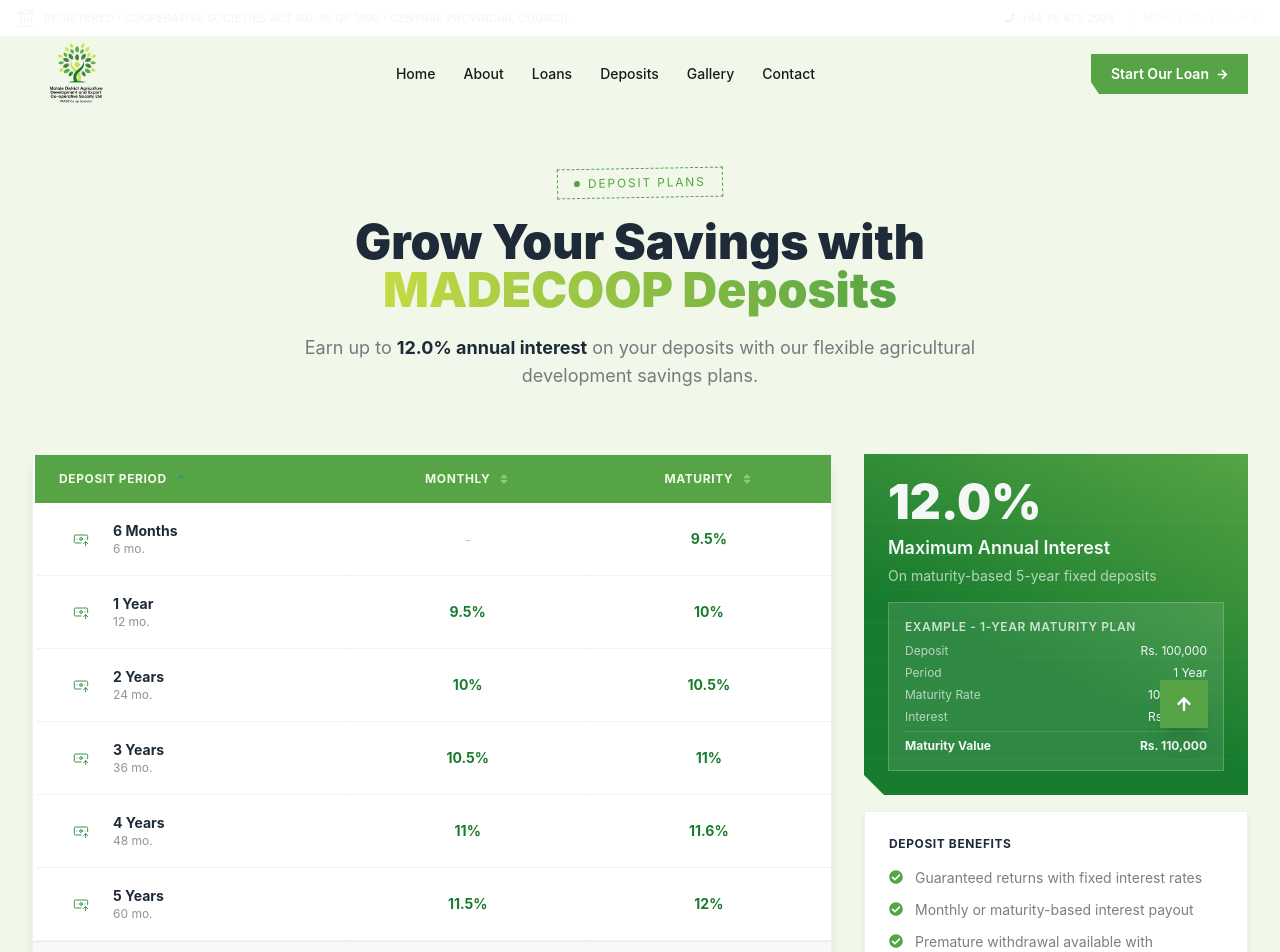
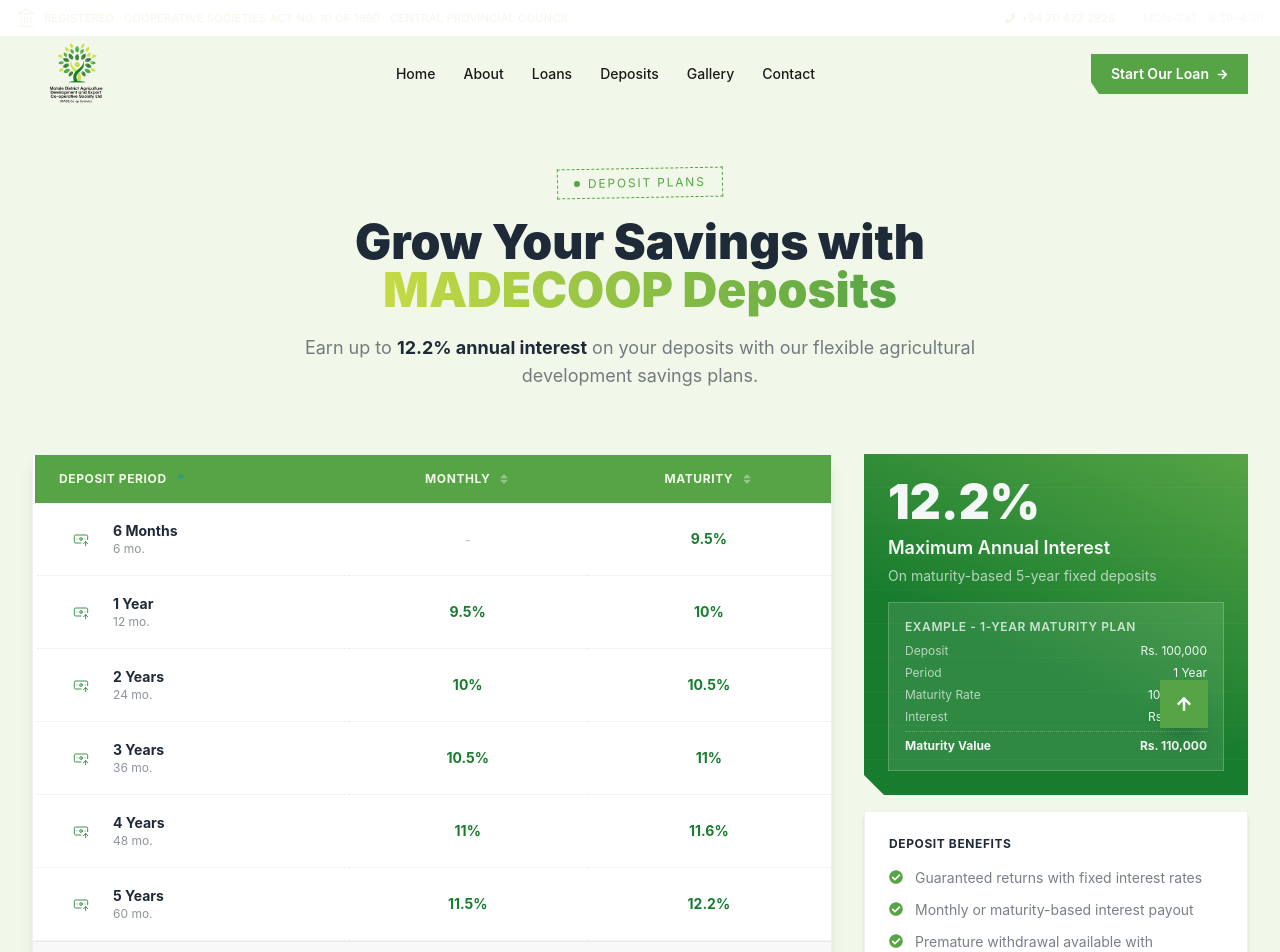
Before and after one commit to Dalaxshan/MADE-Bank, a React (Vite) app: page /deposits in a window 1280 px wide. Shown: the top 952 px of the page. Built offline with nearby package versions, Linux system fonts and the light colour scheme.

Commit message:
Increase 5-year maturity interest rate to 12.2%
Updated maturity interest rate for 5-year deposits from 12.0% to 12.2%.

```diff
--- a/src/components/DepositSection.tsx
+++ b/src/components/DepositSection.tsx
@@ -21,7 +21,7 @@
   { period: "2 Years", months: 24, monthlyInterest: 10.0, maturityInterest: 10.5 },
   { period: "3 Years", months: 36, monthlyInterest: 10.5, maturityInterest: 11.0 },
   { period: "4 Years", months: 48, monthlyInterest: 11.0, maturityInterest: 11.6 },
-  { period: "5 Years", months: 60, monthlyInterest: 11.5, maturityInterest: 12.0 },
+  { period: "5 Years", months: 60, monthlyInterest: 11.5, maturityInterest: 12.2 },
 ];
 
 const depositFeatures = [
@@ -103,7 +103,7 @@
             </span>
           </h2>
           <p className="text-lg max-w-2xl mx-auto" style={{ color: `${INK}99` }}>
-            Earn up to <strong style={{ color: INK }}>12.0% annual interest</strong> on your
+            Earn up to <strong style={{ color: INK }}>12.2% annual interest</strong> on your
             deposits with our flexible agricultural development savings plans.
           </p>
         </motion.div>
@@ -245,7 +245,7 @@
               />
               <div className="relative z-10">
                 <div className="text-5xl font-black mb-2" >
-                  12.0%
+                  12.2%
                 </div>
                 <div className="text-lg font-semibold mb-1">Maximum Annual Interest</div>
                 <div className="text-[#F3F7F5]/70 text-sm mb-4">
```
